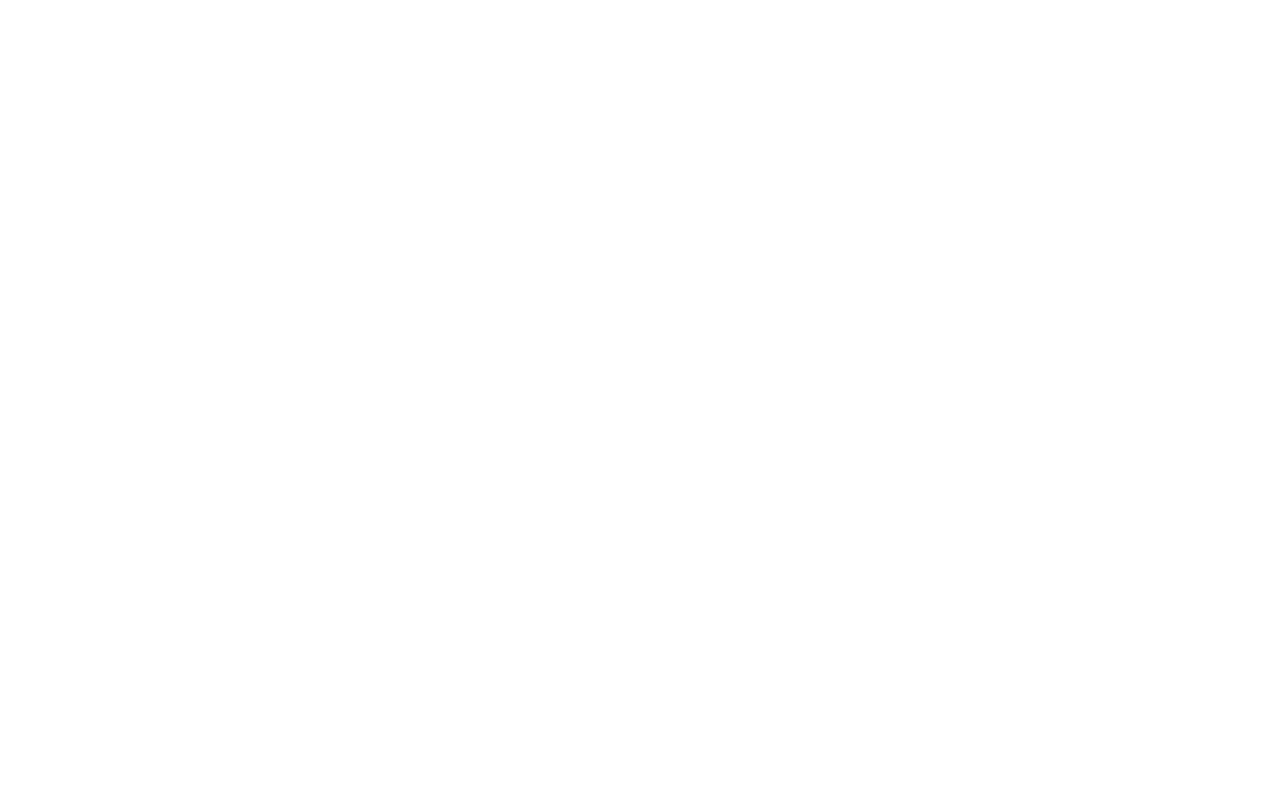
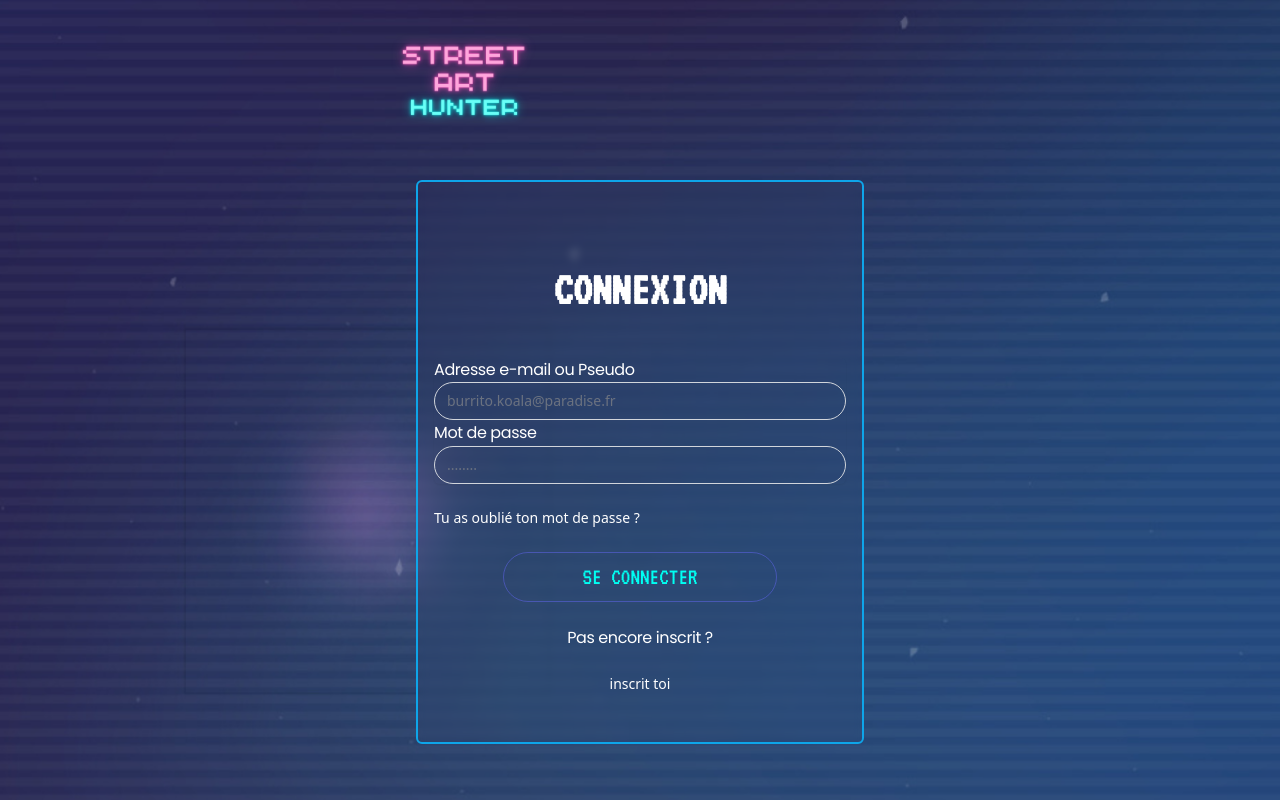
Before and after one commit to WildCodeSchool/P3_Street-Art-Hunter_Lyon_React_Sept_2022, a React (Vite) app in the folder frontend/: page /connexion in a window 1280 px wide. Before the commit this address had no page. Built offline with nearby package versions, Linux system fonts and the light colour scheme.

Commit message:
Making the nav still

```diff
--- a/frontend/src/App.jsx
+++ b/frontend/src/App.jsx
@@ -1,3 +1,4 @@
+import Connexion from "@pages/Connexion";
 import Home from "@pages/Home";
 import Menu from "@pages/Menu";
 import Scores from "@pages/Scores";
@@ -10,6 +11,7 @@ function App() {
   return (
     <Routes>
       <Route path="/" element={<Home />} />
+      <Route path="/connexion" element={<Connexion />} />
       <Route path="/stepper" element={<Stepper />} />
       <Route path="/scores" element={<Scores />} />
       <Route path="/menu" element={<Menu />} />
--- a/frontend/src/components/ConnectLandpage.jsx
+++ b/frontend/src/components/ConnectLandpage.jsx
@@ -1,4 +1,5 @@
 import React from "react";
+import { NavLink } from "react-router-dom";
 
 function ConnectLandpage() {
   return (
@@ -11,12 +12,14 @@ function ConnectLandpage() {
           S'INSCRIRE
         </button>
         <p className="text-white font-main-font text-[32px]">ou</p>
+        <NavLink to="/connexion">
           <button
             type="button"
             className="text-lightblue border border-lightblue rounded-3xl font-main-font text-[32px] py-1 px-6"
           >
             SE CONNECTER
           </button>
+        </NavLink>
       </div>
     </div>
   );
--- a/frontend/src/pages/Connexion.jsx
+++ b/frontend/src/pages/Connexion.jsx
@@ -1,16 +1,13 @@
 import React from "react";
+import BlocConnexion from "@components/BlocConnexion";
+
 import Header from "../components/Header";
-import Allive from "../components/AllLive";
-import Filters from "../components/Filters";
-import SearchBar from "../components/SearchBar";
 
 function Connexion() {
   return (
     <div className="bg-main-background bg-cover w-full h-screen">
       <Header />
-      <Allive />
-      <Filters />
-      <SearchBar />
+      <BlocConnexion />
     </div>
   );
 }
```
Also changed, not shown: 1 other file (tests, documents, lock files or other folders). Lines whose indentation alone changed are shown as unchanged.
